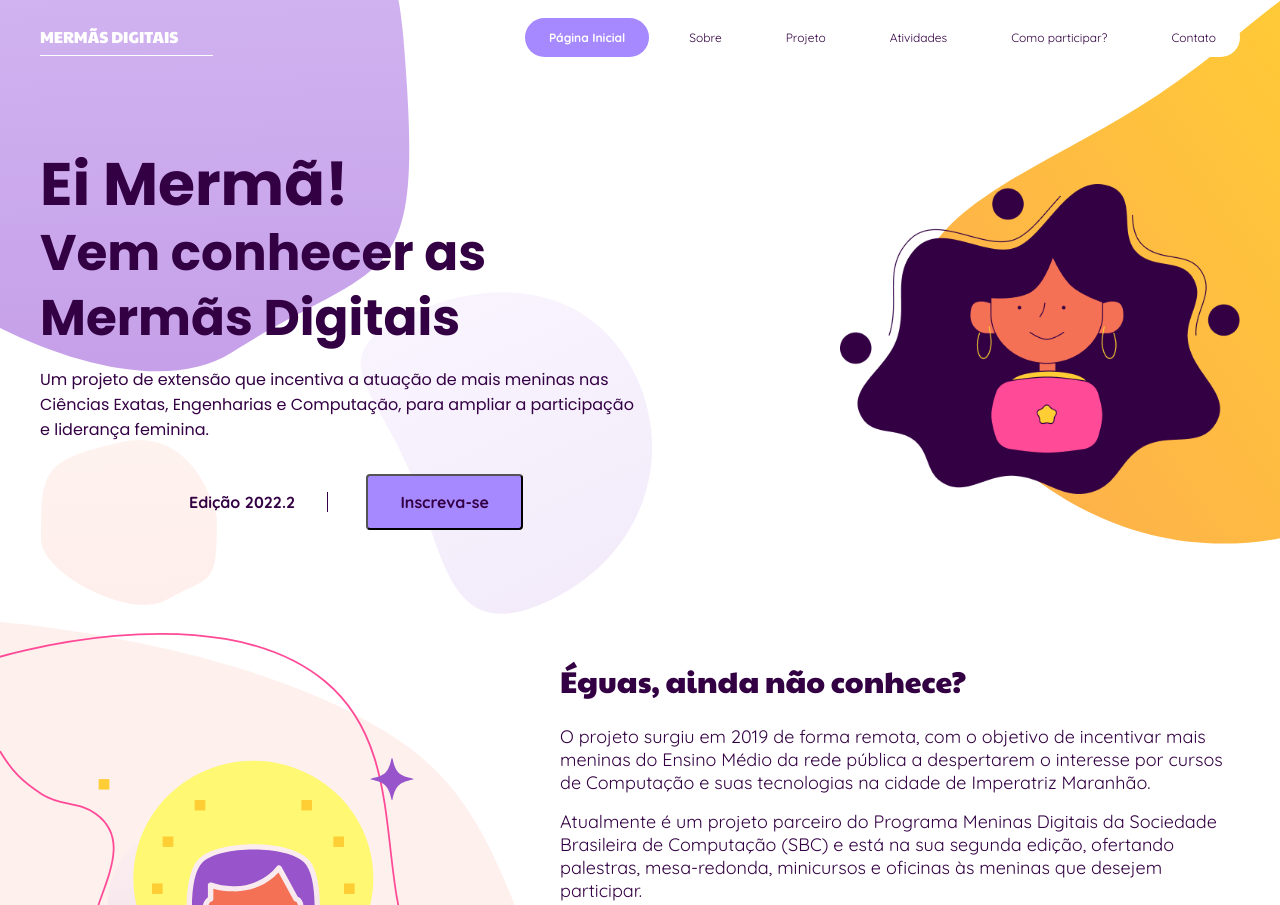
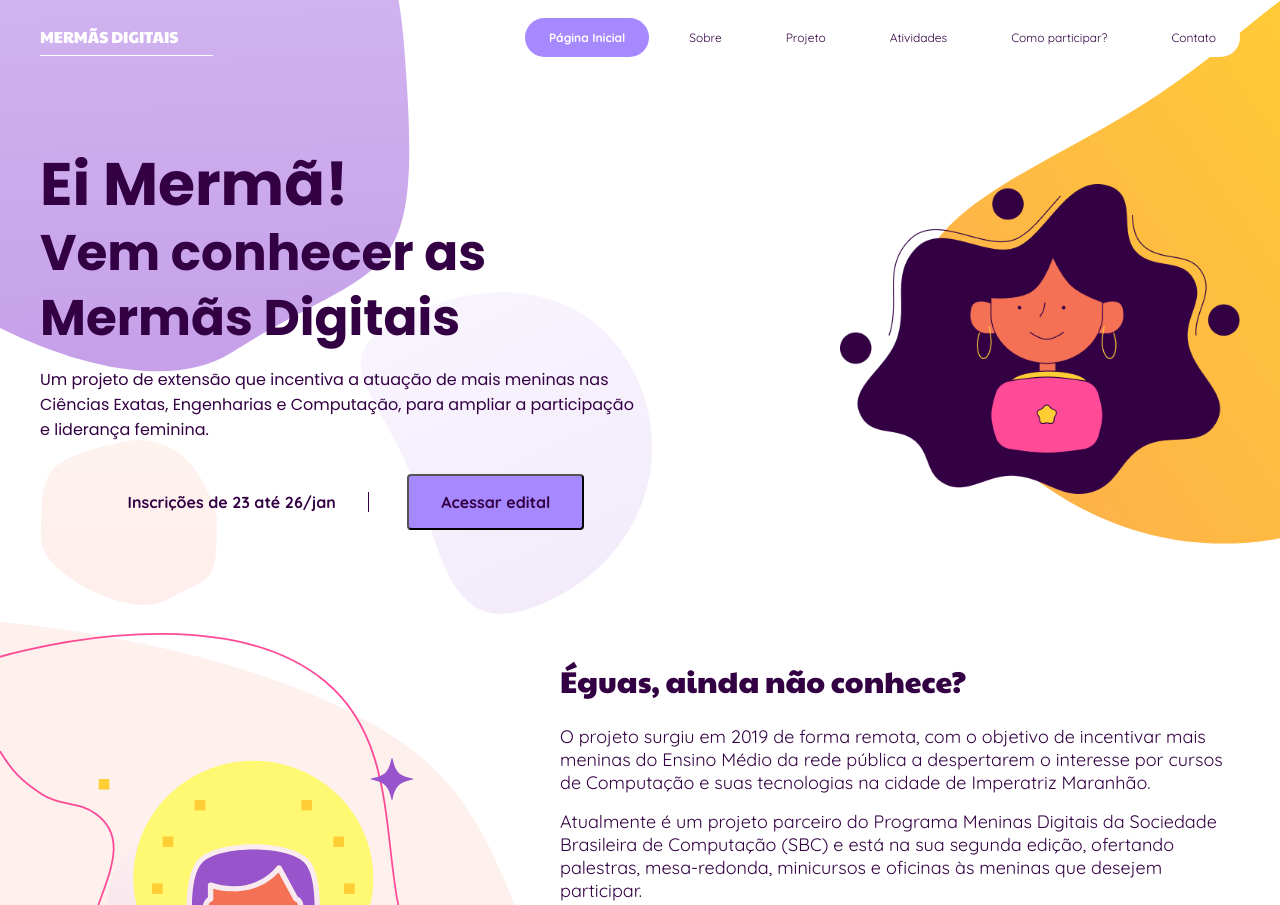
Before and after one commit to mermas-digitais/mermas-site-base, a plain HTML site: page index.html in a window 1280 px wide. Shown: the top 905 px of the page. Drawn offline with nearby package versions, Linux system fonts and the light colour scheme.

Commit message:
botão de inscrever

```diff
--- a/index.html
+++ b/index.html
@@ -74,11 +74,11 @@
               Um projeto de extensão que incentiva a atuação de mais meninas nas Ciências Exatas, Engenharias e Computação, para ampliar a participação e liderança feminina.
             </p>
             <div class="home-info-event easing">
-              <span>Edição 2022.2</span>
+              <span>Inscrições de 23 até 26/jan</span>
               <div class="buttonHome">
                 <button class="button">
-                  <a href="#" target="_blank" rel="noreferrer">
-                    Inscreva-se
+                  <a href="https://portal.ifma.edu.br/concursos-e-seletivos/?id=16782" target="_blank" rel="noreferrer">
+                    Acessar edital
                   </a>
                 </button>
               </div>
@@ -287,7 +287,7 @@
             </div>
             <div class="container_2">
               <button class="buttonRegister">
-                <a href="#" target="_blank" rel="noreferrer">
+                <a href="https://suap.ifma.edu.br/eventos/inscricao_publica/432/" target="_blank" rel="noreferrer">
                   Inscreva-se
                 </a>
               </button>
@@ -296,7 +296,7 @@
                   src="./image/emble.svg"
                   alt="Ícone de emblema das inscriçoẽs confirmadas"
                 />
-                <h3>2° Etapa: Inscrições dia 25</h3>
+                <h3>2° Etapa: Inscrições Abertas</h3>
               </div>
             </div>
           </div>
@@ -427,7 +427,6 @@
             <h3>CONTATO</h3>
             <ul>
               <li><a href="mailto:mermasdigitaisifma@gmail.com"><i class="ph-envelope-simple"></i>mermasdigitaisifma@gmail.com</a></li>
-              <!-- <li><a href="tel:"><i class="ph-whatsapp-logo"></i>(99) 99999-</a></li> -->
             </ul>
           </div>
           <div id="socials">
```
